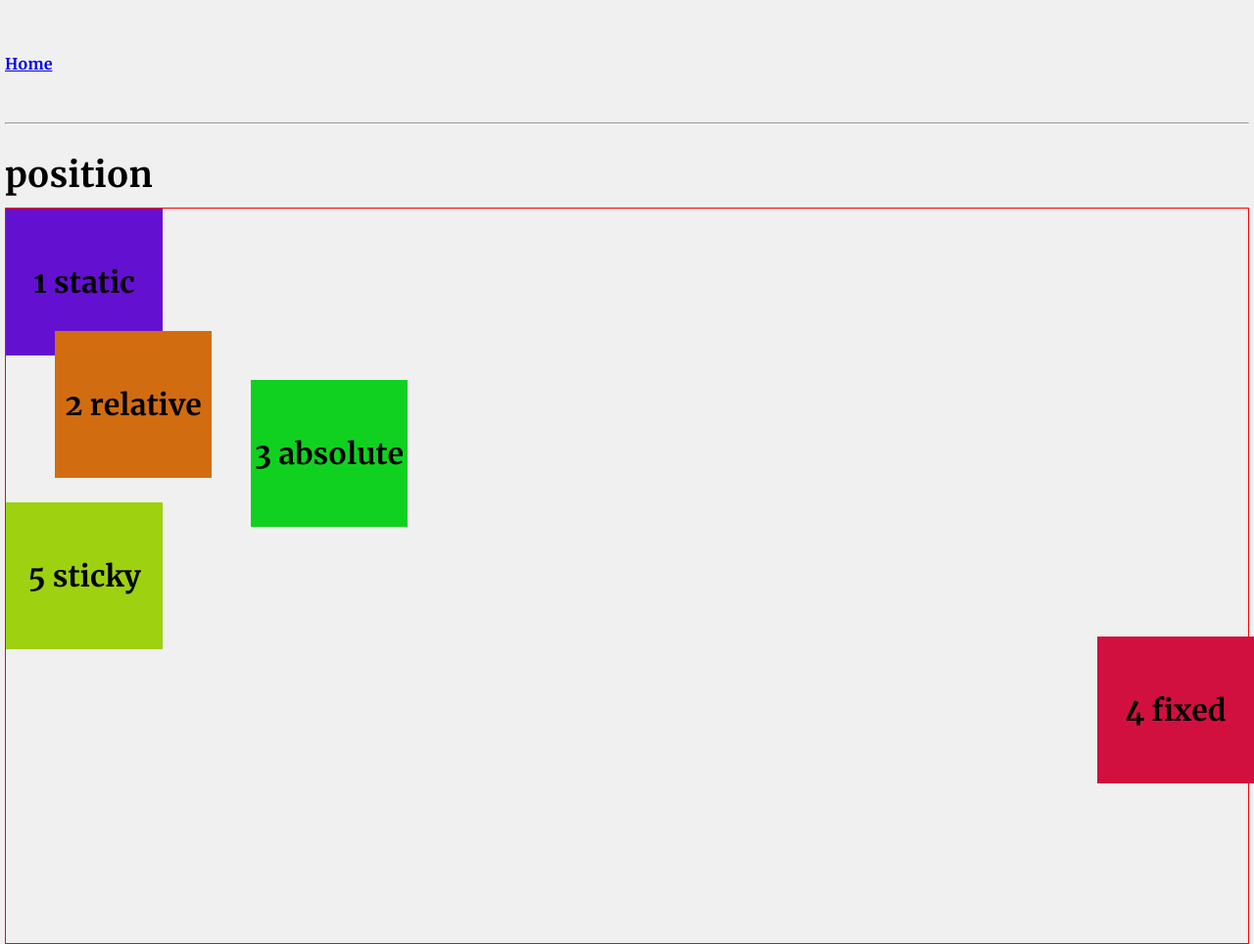
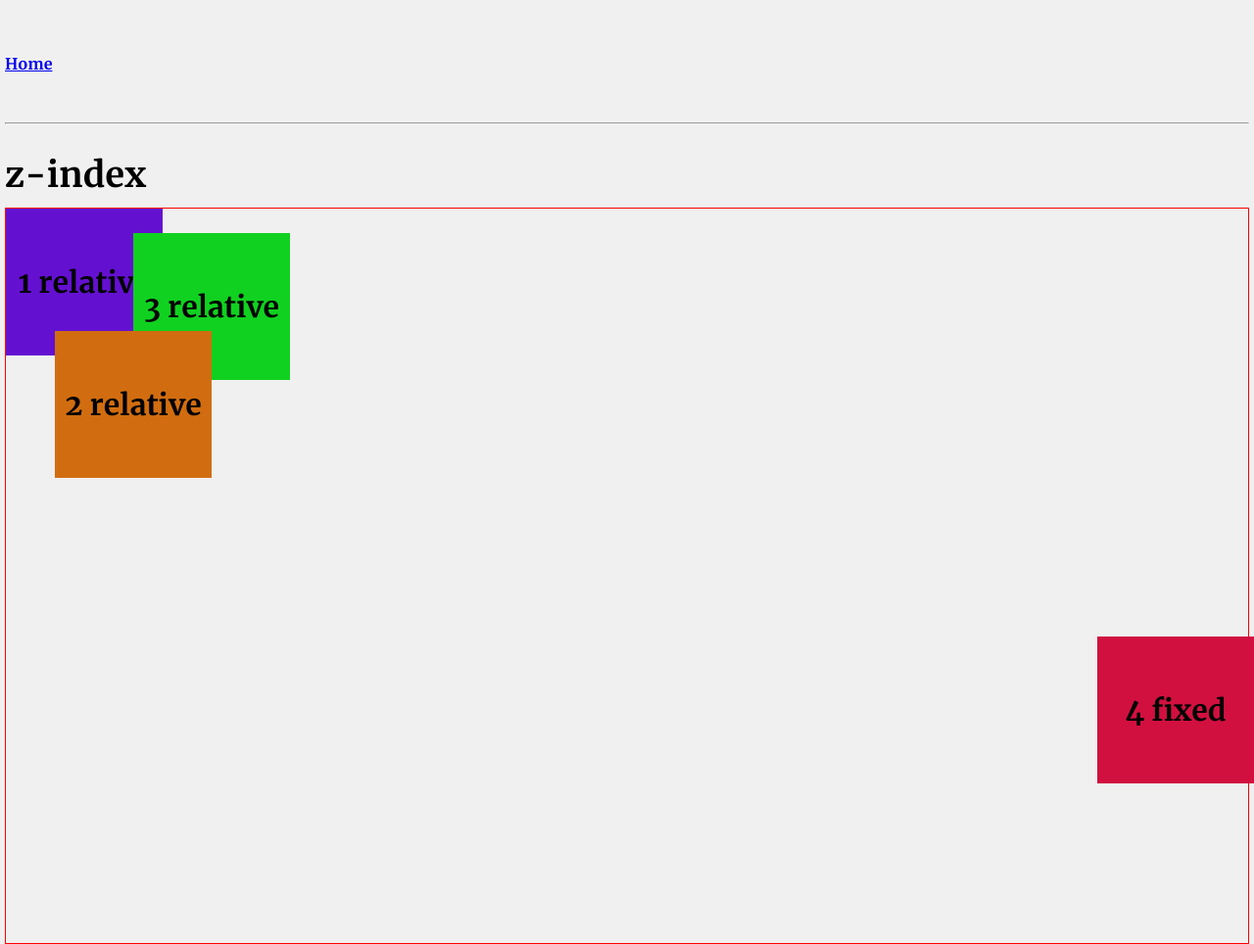
Before and after one commit to gleb-erokhin/Mentor, a plain HTML site: page css.html in a window 1280 px wide. Shown: the top 964 px of the page at 98% size. Drawn offline with Linux system fonts and the light colour scheme.

Commit message:
lesson25

```diff
--- a/css.html
+++ b/css.html
@@ -42,6 +42,14 @@
 
         <main class="main">
             <div class="container">
+                <section class="z-index">
+                    <h1 class="title">z-index</h1>
+                    <div class="positions">
+                        <div class="position-box z-index-box1">1 relative</div>
+                        <div class="position-box z-index-box2">2 relative</div>
+                        <div class="position-box z-index-box3">3 relative</div>
+                    </div>
+                </section>
                 <section class="position">
                     <h1 class="title">position</h1>
                     <div class="positions">
--- a/css/style.scss
+++ b/css/style.scss
@@ -399,3 +399,24 @@ input:focus {
     position: sticky;
     top: 0;
 }
+
+// z-index
+.z-index-box1 {
+    background-color: #6410d1;
+    position: relative;
+    z-index: 1;
+}
+.z-index-box2 {
+    background-color: #d16d10;
+    position: relative;
+    top: -25px;
+    left: 50px;
+    z-index: 3;
+}
+.z-index-box3 {
+    background-color: #10d120;
+    position: relative;
+    top: -275px;
+    left: 130px;
+    z-index: 2;
+}
```
Also changed, not shown: css/style.css, 1 other file.
